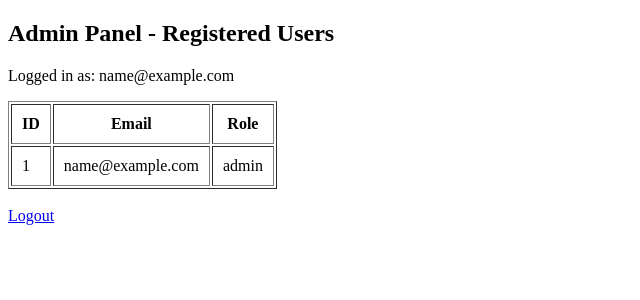
After one commit to mahmoudalashkar/db-security-demo, a PHP site: page /admin.php in a window 1280 px wide. The commit adds this page. Shown: the top 300 px of the page, without its empty margins (0-640 px from the left). Run offline with PHP 8.4, Linux system fonts and the light colour scheme; the visitor is signed in with stand-in values (Sample User, id 1).

Commit message:
Update admin dashboard

```diff
--- /dev/null
+++ b/admin.php
@@ -0,0 +1,42 @@
+<?php
+session_start();
+require "db.php";
+
+if (!isset($_SESSION["email"]) || $_SESSION["role"] !== "admin") {
+    header("Location: login.php");
+    exit;
+}
+
+// Fetch all users
+$stmt = $pdo->query("SELECT id, email, role FROM users");
+$users = $stmt->fetchAll();
+?>
+
+<!DOCTYPE html>
+<html>
+<head>
+    <title>Admin Panel</title>
+</head>
+<body>
+    <h2>Admin Panel - Registered Users</h2>
+    <p>Logged in as: <?php echo htmlspecialchars($_SESSION["email"]); ?></p>
+
+    <table border="1" cellpadding="10">
+        <tr>
+            <th>ID</th>
+            <th>Email</th>
+            <th>Role</th>
+        </tr>
+        <?php foreach ($users as $user): ?>
+        <tr>
+            <td><?php echo $user["id"]; ?></td>
+            <td><?php echo htmlspecialchars($user["email"]); ?></td>
+            <td><?php echo $user["role"]; ?></td>
+        </tr>
+        <?php endforeach; ?>
+    </table>
+
+    <br>
+    <a href="logout.php">Logout</a>
+</body>
+</html>
```
Also changed, not shown: authenticate.php (+6 -2 lines).
